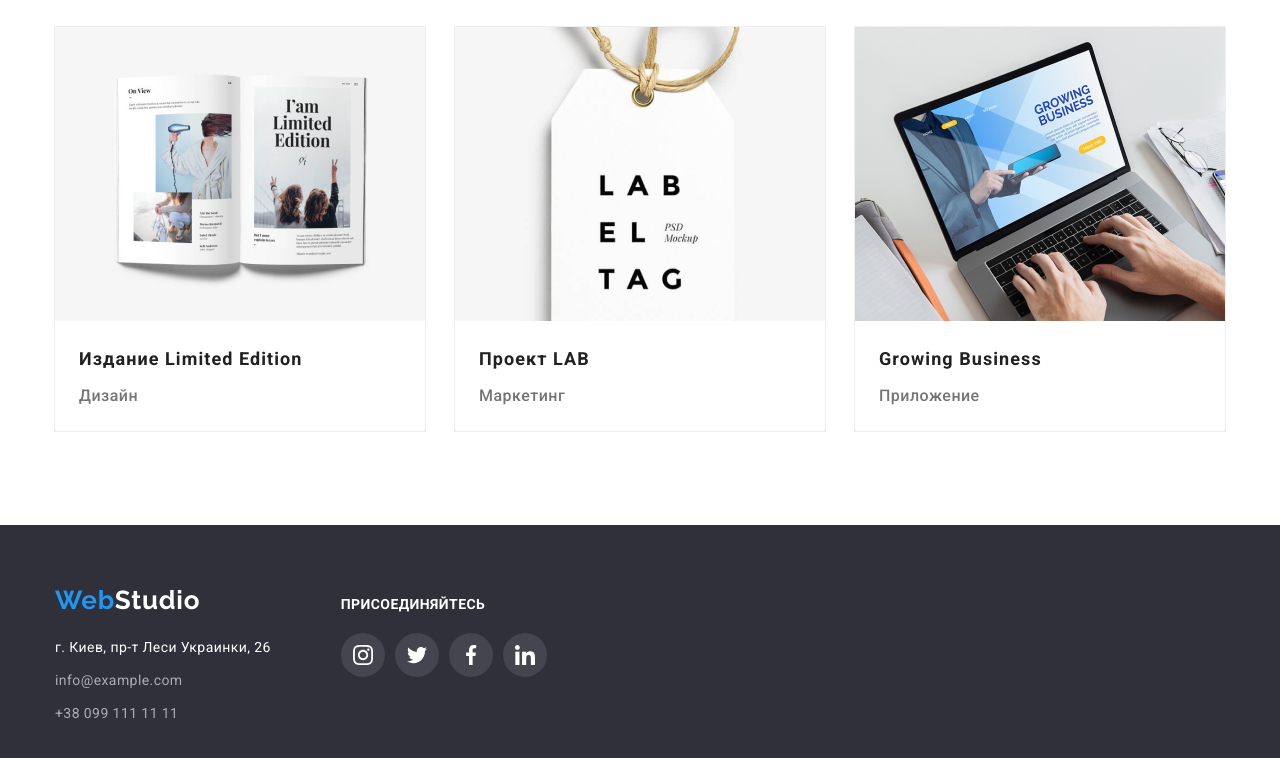
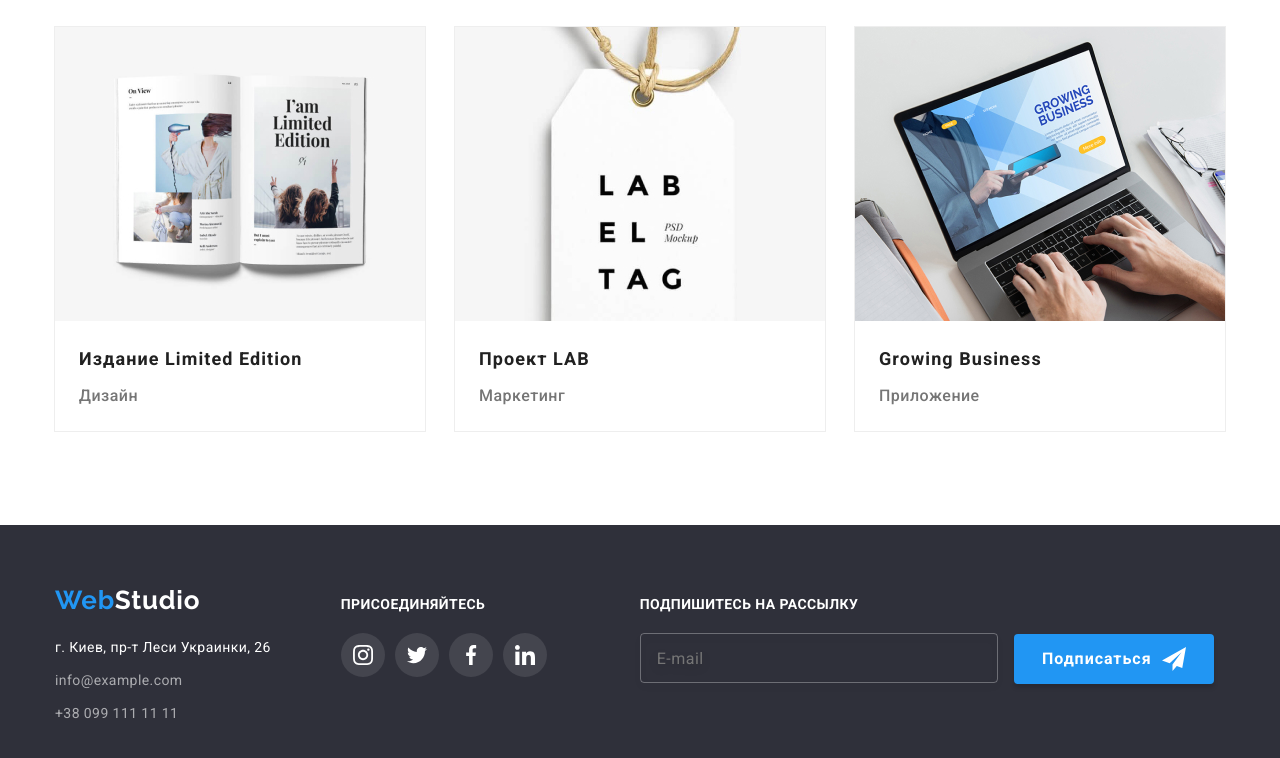
Before and after one commit to Arina-Lex-2012/goit-markup-hw-06, a plain HTML site: page portfolio.html in a window 1280 px wide. Shown: the part 1107-1865 px from the top of the page. Drawn offline with Linux system fonts and the light colour scheme.

Commit message:
portfolio footer

```diff
--- a/css/style.css
+++ b/css/style.css
@@ -835,8 +835,11 @@ textarea {
 
 /*========== FOOTER FORM =========*/
 
+.footer-form {
+  width: 574px;
+}
+
 .footer-form-input {
-  display: inline;
   width: 358px;
   height: 50px;
   margin-right: 12px;
--- a/portfolio.html
+++ b/portfolio.html
@@ -218,7 +218,7 @@
         <div class="container">
             <ul class="footer-list list">
                 <li class="footer-list-item">
-                    <a class="footer-logo" href="https://arina-lex-2012.github.io/goit-markup-hw-02/" aria-label="логотип сайта">
+                    <a class="footer-logo" href="index.html" aria-label="логотип сайта">
                         <span>Web</span>Studio
                     </a>
                     <ul class="footer-list-contacts list">
@@ -268,6 +268,16 @@
                         </li>
                     </ul>
                 </li>
+
+                <li class="footer-list-item">
+                    <form class="footer-form">
+                        <p class="footer-title">Подпишитесь на рассылку</p>
+                        <label>
+                            <input class="footer-form-input" type="email" name="subscribe" placeholder="E-mail">
+                            <button class="footer-form-button" type="submit">Подписаться</button>
+                        </label>
+                    </form>
+                </li>
             </ul>
         </div>
     </footer>
```
Also changed, not shown: index.html (+2 -2 lines).
